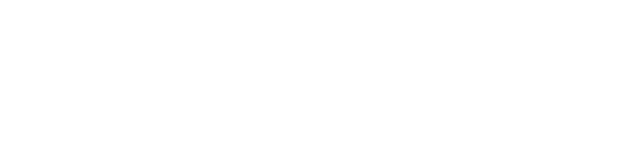
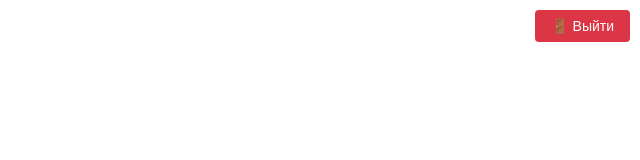
Before and after one commit to Vladislav9111/flamingoauto-site, a website: page admin/index.html in a window 1280 px wide. Shown: the whole page, without its empty margins (640-1280 px from the left). Drawn offline with Linux system fonts and the light colour scheme.

Commit message:
Add logout button to CMS
- Add fixed logout button in top-right corner
- Style button with red background
- Add logoutUser function for Netlify Identity logout
- User can now logout and re-login to refresh roles

```diff
--- a/admin/index.html
+++ b/admin/index.html
@@ -7,8 +7,29 @@
   <title>Content Manager</title>
   <link rel="icon" type="image/png" href="/favicon.png">
   <script src="https://identity.netlify.com/v1/netlify-identity-widget.js"></script>
+  <style>
+    .logout-btn {
+      position: fixed;
+      top: 10px;
+      right: 10px;
+      background: #dc3545;
+      color: white;
+      border: none;
+      padding: 8px 16px;
+      border-radius: 4px;
+      cursor: pointer;
+      z-index: 10000;
+      font-size: 14px;
+    }
+    .logout-btn:hover {
+      background: #c82333;
+    }
+  </style>
 </head>
 <body>
+  <!-- Кнопка выхода -->
+  <button id="logout-btn" class="logout-btn" onclick="logoutUser()">🚪 Выйти</button>
+
   <div id="nc-root"></div>
   <script src="https://unpkg.com/netlify-cms@^2.10.0/dist/netlify-cms.js"></script>
   <script>
@@ -48,6 +69,19 @@
         console.error('❌ CMS не загружен');
       }
     }, 3000);
+
+    // Функция выхода
+    function logoutUser() {
+      if (window.netlifyIdentity) {
+        console.log('Выходим из системы...');
+        window.netlifyIdentity.logout();
+      } else {
+        alert('Netlify Identity не загружен');
+      }
+    }
+
+    // Делаем функцию глобальной
+    window.logoutUser = logoutUser;
   </script>
 </body>
 </html>
```
